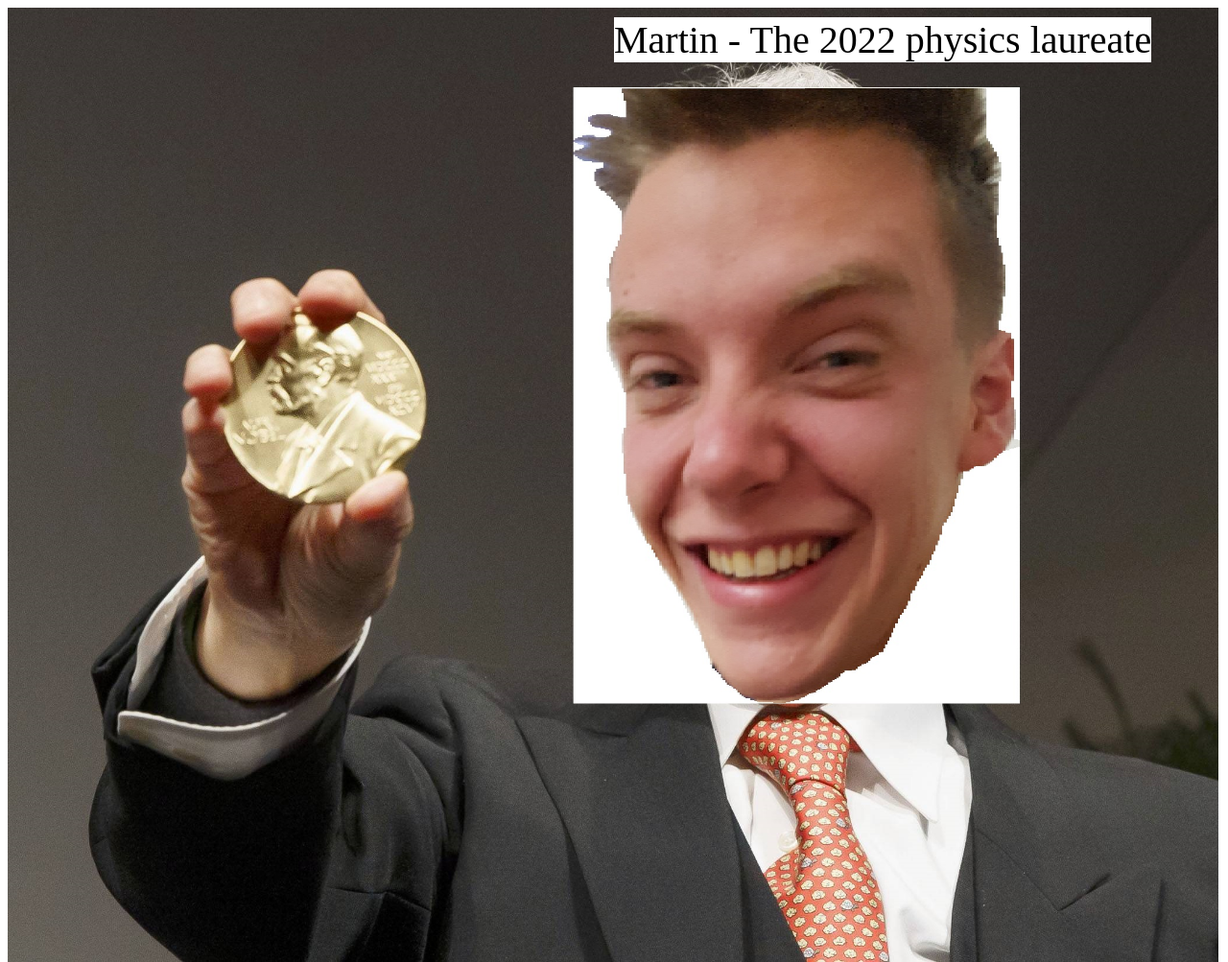
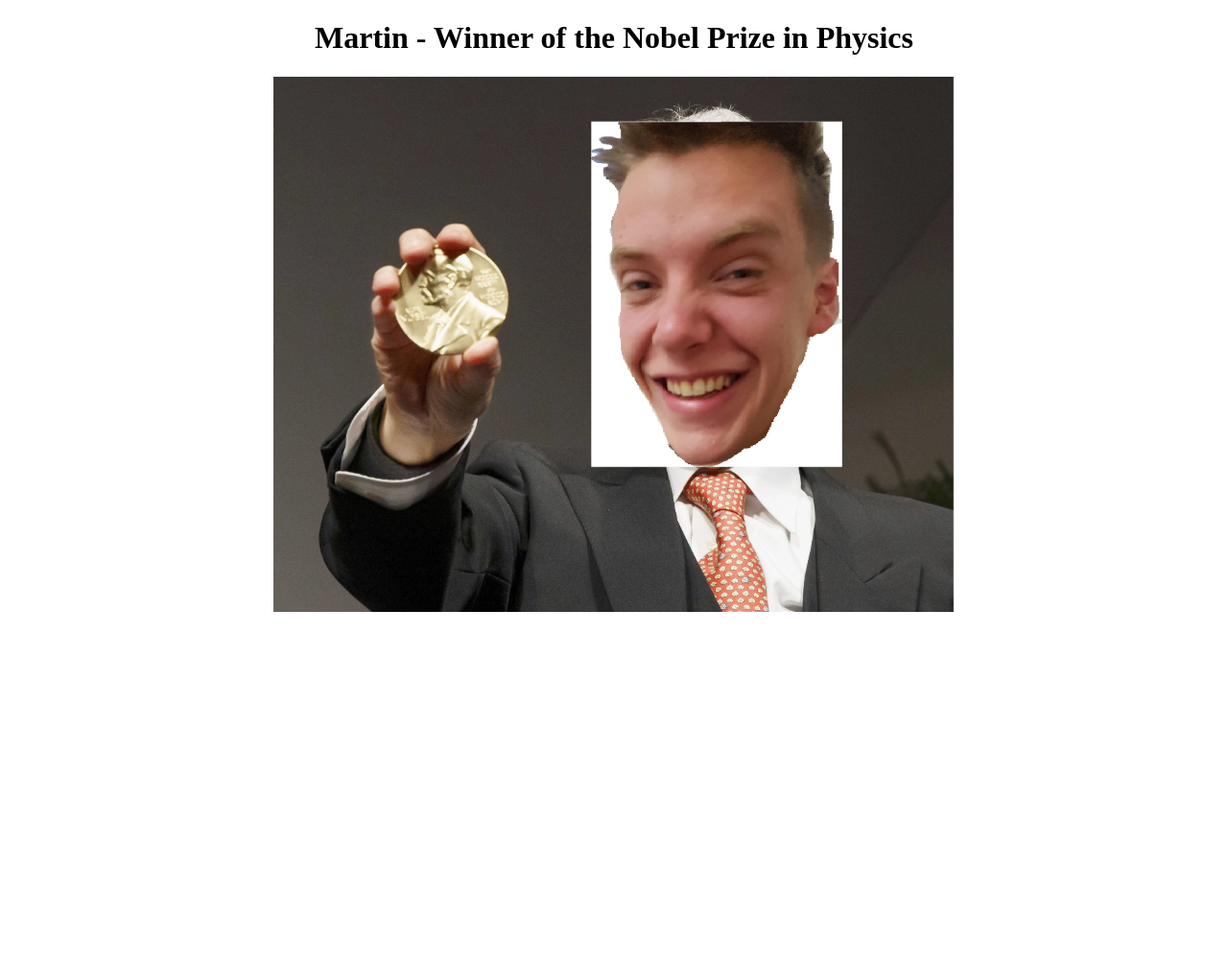
Before and after one commit to marinobg/marinobg.github.io, a plain HTML site: page index.html in a window 1280 px wide. Shown: the whole page at 96% size. After the commit the page ends 800 px from the top, so only its background shows below. Drawn offline with Linux system fonts and the light colour scheme.

Commit message:
Original

```diff
--- a/index.html
+++ b/index.html
@@ -4,9 +4,9 @@
         <link rel="stylesheet", href="styles.css">
     </head>
     <body>
-        <div class="container">
-            <img src="nobel_price_winner.jpeg", alt="Winner">
-            <div class="congratz"> Martin - The 2022 physics laureate</div>
-        </div>
+        <h1>
+            Martin - Winner of the Nobel Prize in Physics
+        </h1>
+        <img src="nobel_price_winner.jpeg", alt="Winner">
     </body>
 </html>
--- a/styles.css
+++ b/styles.css
@@ -6,21 +6,8 @@ body {
 h1 {
   color: black;
 }
-  .container{
-    position: relative;
-    text-align: center;
-    color: white;
+img{
+  width: 75%;
+  height: 75%;
+  object-fit: scale-down;
 }
-  .container .congratz{
-    position: absolute;
-    top: 1%;
-    left: 50%;
-    color: black;
-    background-color: white;
-    font-size: 40px;
-  }
-  img{
-    width: 100%;
-    height: 100%;
-    object-fit: cover;
-  }
```
Lines whose indentation alone changed are shown as unchanged.
